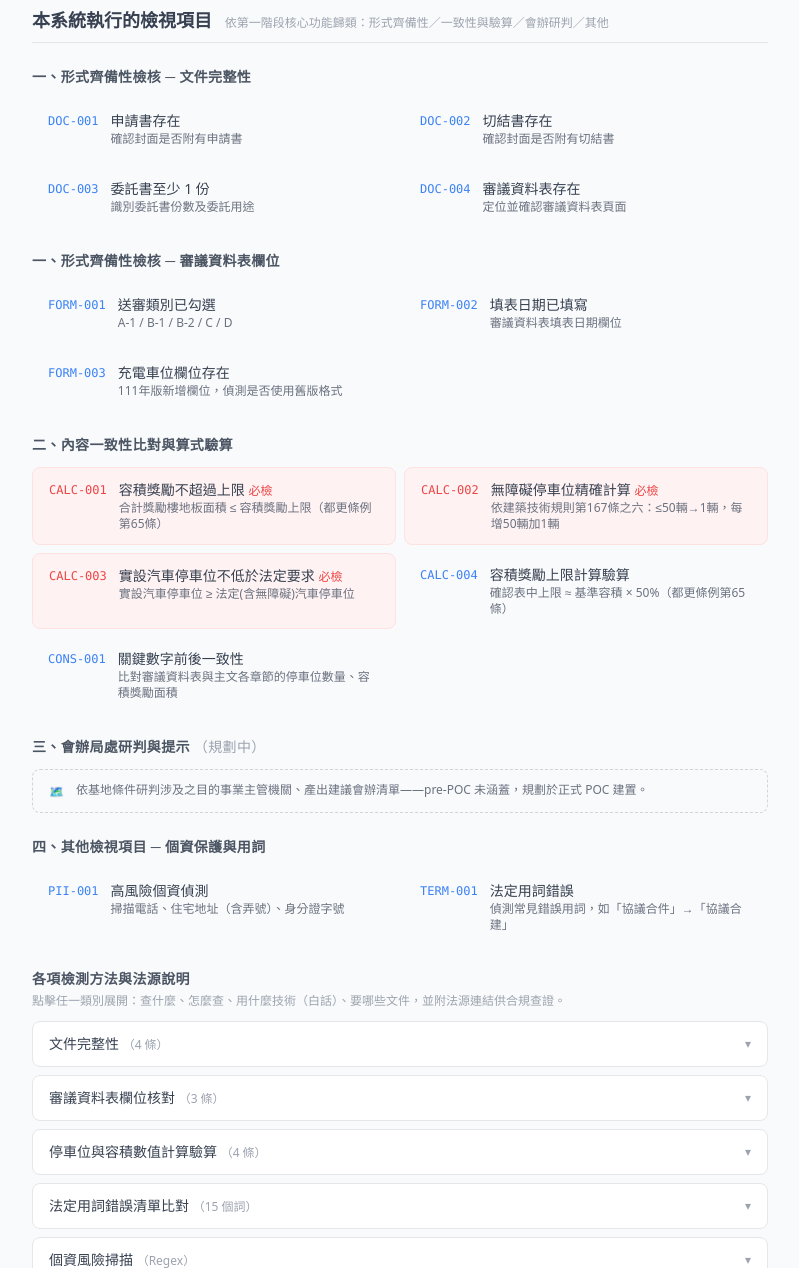
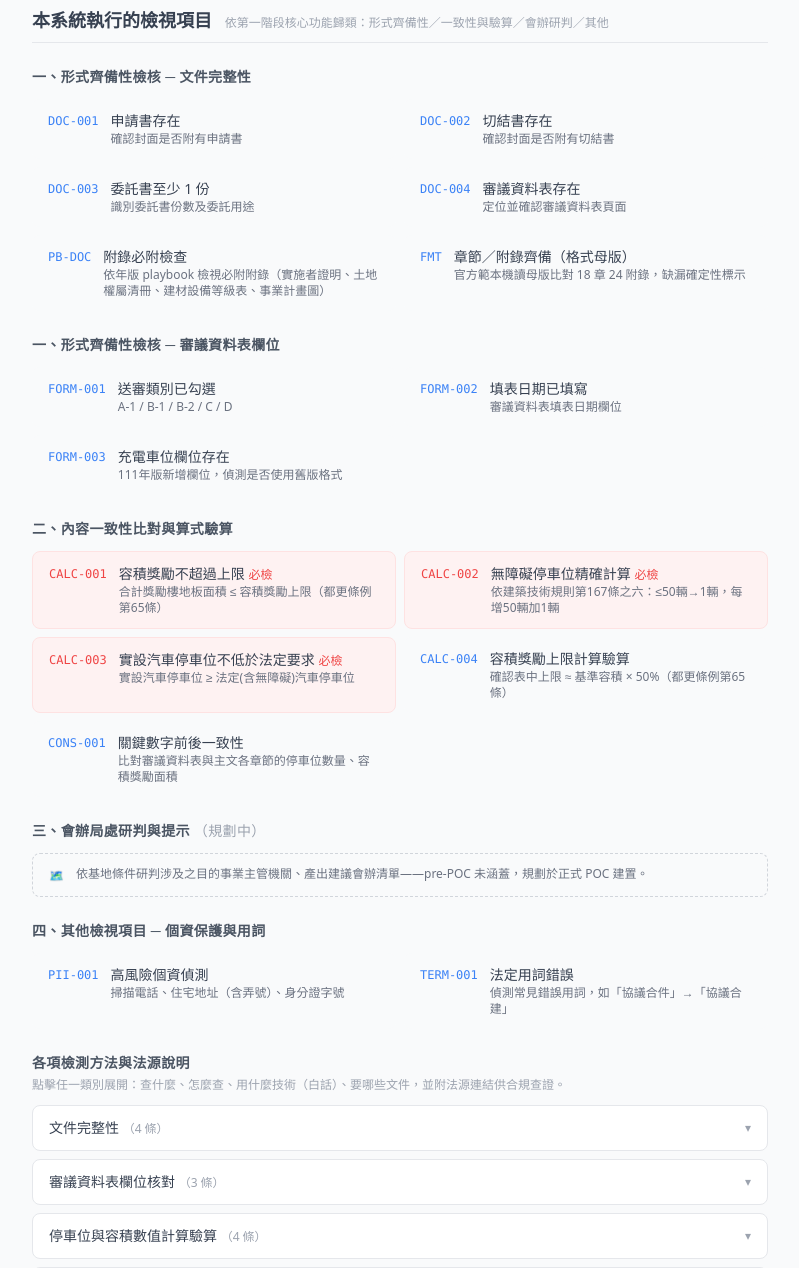
Before and after one commit to jeff5242/webapp-city-reframe-audition, a FastAPI app: page / in a window 1280 px wide. Shown: the part 616-1884 px from the top of the page, without its empty margins (240-1039 px from the left). Run offline with FastAPI, Linux system fonts and the light colour scheme; data that the repository does not hold is empty; some libraries are stand-ins or nearby versions.

Commit message:
feat(ui): demo 首頁形式齊備性清單補列附錄檢查（PB-DOC/FMT）

```diff
--- a/templates/upload.html
+++ b/templates/upload.html
@@ -209,6 +209,14 @@
         <div class="flex gap-3 items-start bg-gray-50 rounded-lg px-4 py-3">
           <span class="text-blue-500 font-mono text-xs mt-0.5 shrink-0">DOC-004</span>
           <div><div class="text-sm font-medium text-gray-700">審議資料表存在</div><div class="text-xs text-gray-500">定位並確認審議資料表頁面</div></div>
+        </div>
+        <div class="flex gap-3 items-start bg-gray-50 rounded-lg px-4 py-3">
+          <span class="text-blue-500 font-mono text-xs mt-0.5 shrink-0">PB-DOC</span>
+          <div><div class="text-sm font-medium text-gray-700">附錄必附檢查</div><div class="text-xs text-gray-500">依年版 playbook 檢視必附附錄（實施者證明、土地權屬清冊、建材設備等級表、事業計畫圖）</div></div>
+        </div>
+        <div class="flex gap-3 items-start bg-gray-50 rounded-lg px-4 py-3">
+          <span class="text-blue-500 font-mono text-xs mt-0.5 shrink-0">FMT</span>
+          <div><div class="text-sm font-medium text-gray-700">章節／附錄齊備（格式母版）</div><div class="text-xs text-gray-500">官方範本機讀母版比對 18 章 24 附錄，缺漏確定性標示</div></div>
         </div>
       </div>
     </div>
```
